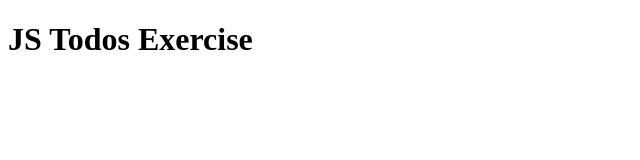
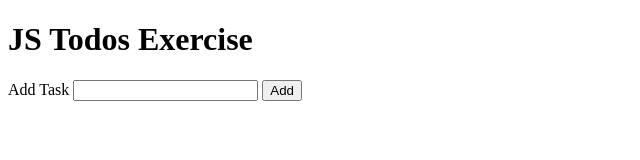
Before and after one commit to Srasulova/JS-Todos-Exercise-Springboard, a plain HTML site: page index.html in a window 1280 px wide. Shown: the whole page, without its empty margins (0-640 px from the left). Drawn offline with Linux system fonts and the light colour scheme.

Commit message:
basic html doc

```diff
--- a/index.html
+++ b/index.html
@@ -8,6 +8,18 @@
   <body>
     <h1>JS Todos Exercise</h1>
 
+    <div class="addTask">
+      <form action="" class="newTaskForm">
+        <label for="newTaskInput">Add Task</label>
+        <input type="text" id="newTaskInput" value="" />
+        <button type="submit" class="addTaskBtn">Add</button>
+      </form>
+    </div>
+
+    <div class="tasksListDiv">
+      <ul class="taskList"></ul>
+    </div>
+
     <script src="index.js"></script>
   </body>
 </html>
```
